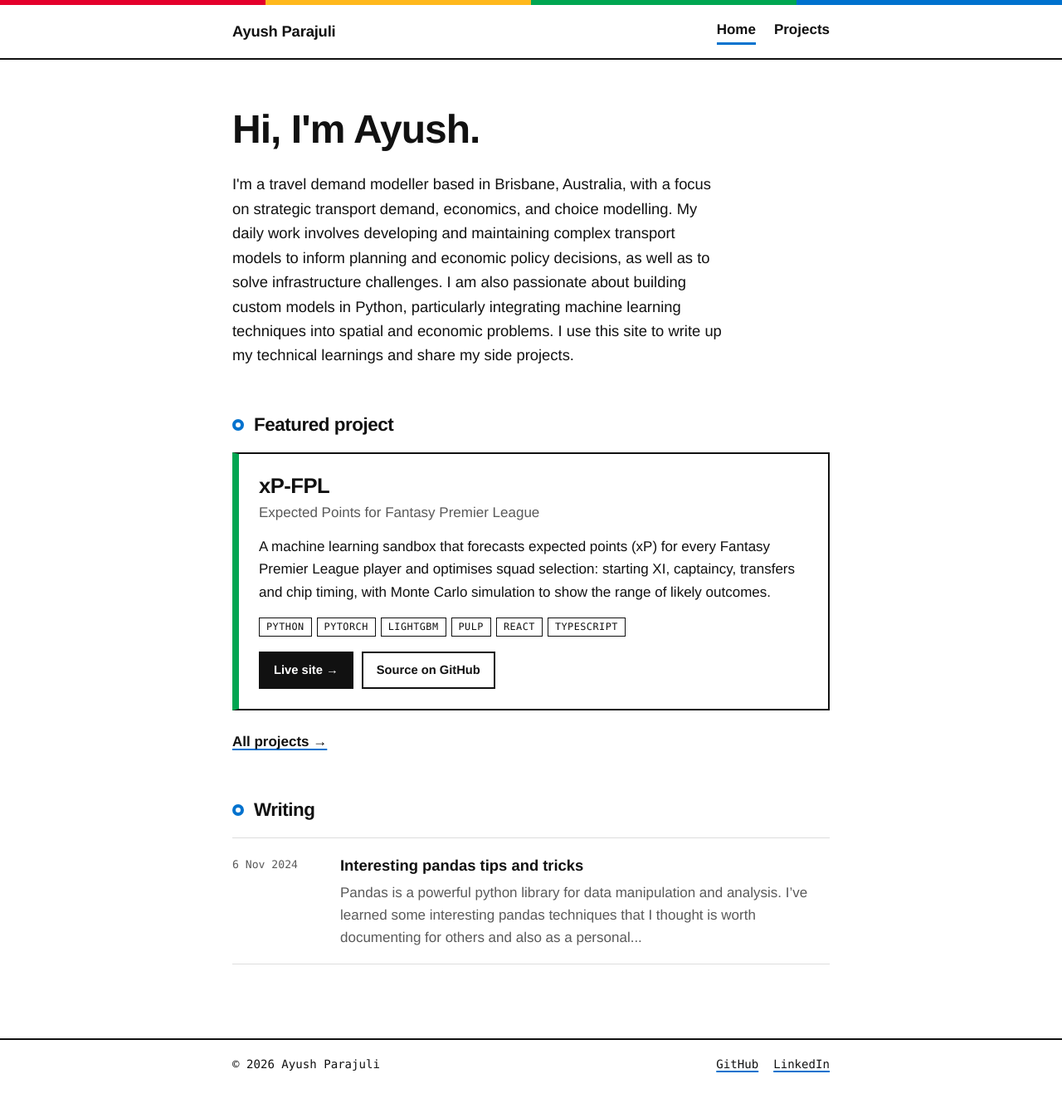
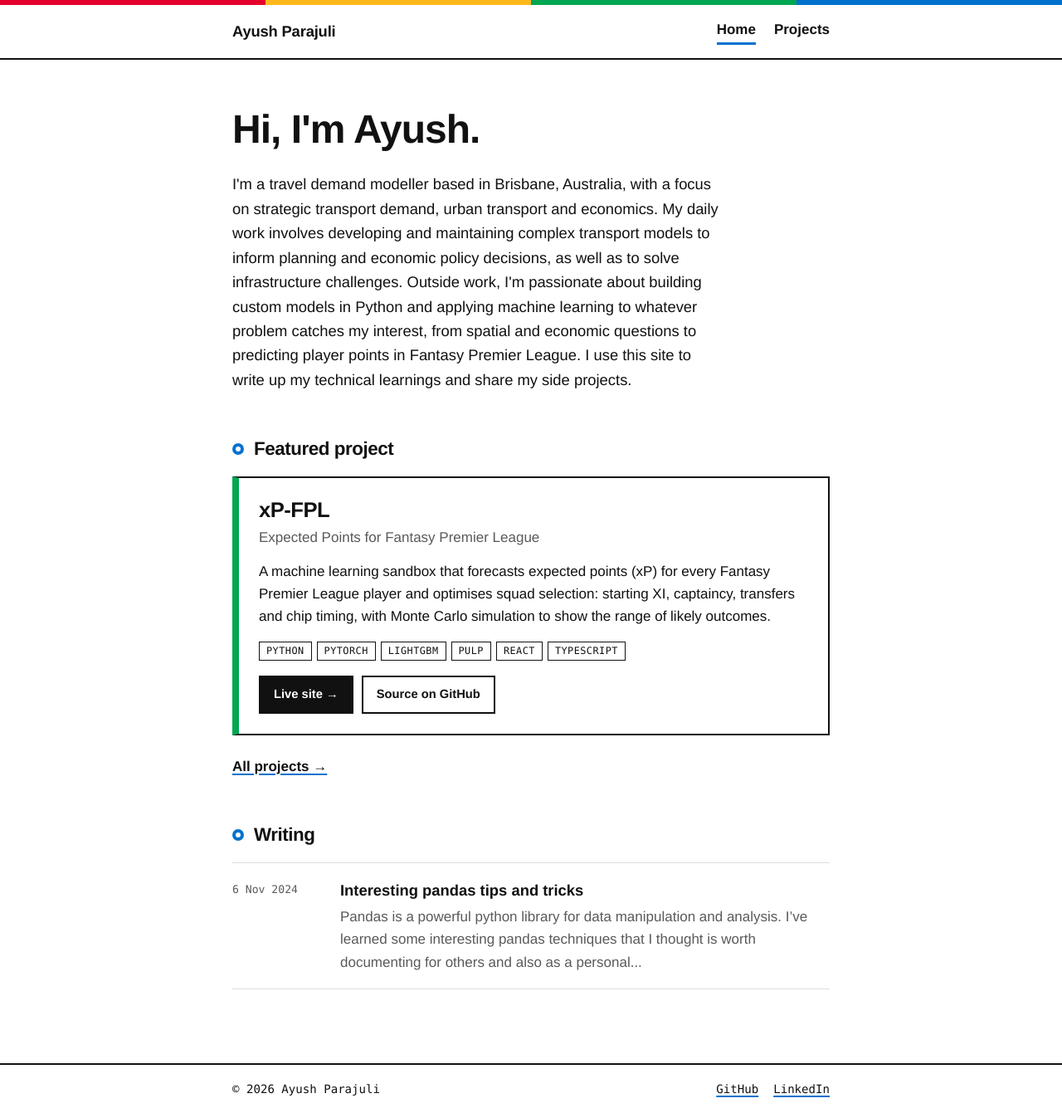
Before and after one commit to amparaj/amparaj.github.io, a Jekyll site: the page built from index.md, in a window 1280 px wide. Shown: the whole page at 83% size. Built offline with Jekyll 4.4.1, drawn with Linux system fonts in a browser that asks for light colours; before the commit the page ends 1312 px from its top, so only the background shows below that.

Commit message:
Update introduction paragraph for clarity and detail

```diff
--- a/index.md
+++ b/index.md
@@ -5,7 +5,7 @@ title: Home
 
 <section class="intro">
   <h1>Hi, I'm Ayush.</h1>
-  <p>I'm a travel demand modeller based in Brisbane, Australia, with a focus on strategic transport demand, economics, and choice modelling. My daily work involves developing and maintaining complex transport models to inform planning and economic policy decisions, as well as to solve infrastructure challenges. I am also passionate about building custom models in Python, particularly integrating machine learning techniques into spatial and economic problems. I use this site to write up my technical learnings and share my side projects.</p>
+  <p>I'm a travel demand modeller based in Brisbane, Australia, with a focus on strategic transport demand, urban transport and economics. My daily work involves developing and maintaining complex transport models to inform planning and economic policy decisions, as well as to solve infrastructure challenges. Outside work, I'm passionate about building custom models in Python and applying machine learning to whatever problem catches my interest, from spatial and economic questions to predicting player points in Fantasy Premier League. I use this site to write up my technical learnings and share my side projects.</p>
 </section>
 
 <section>
```
